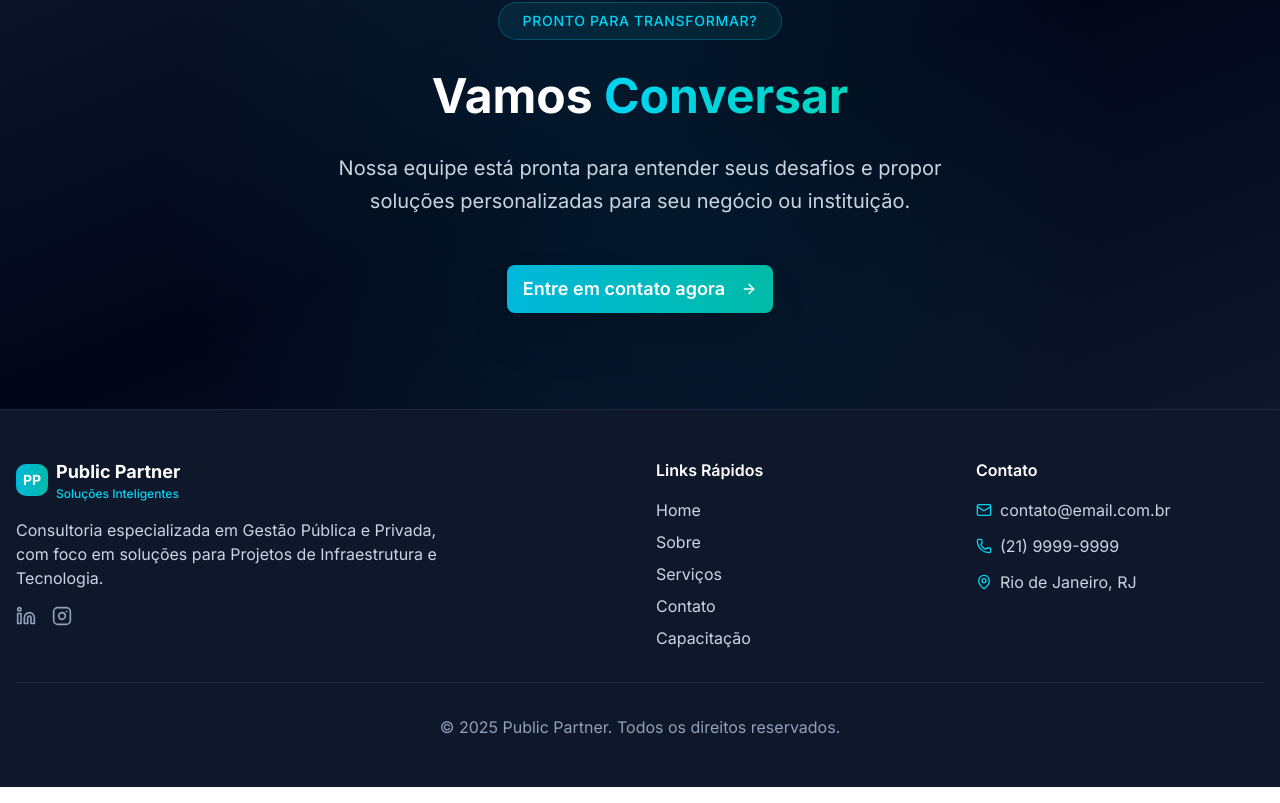
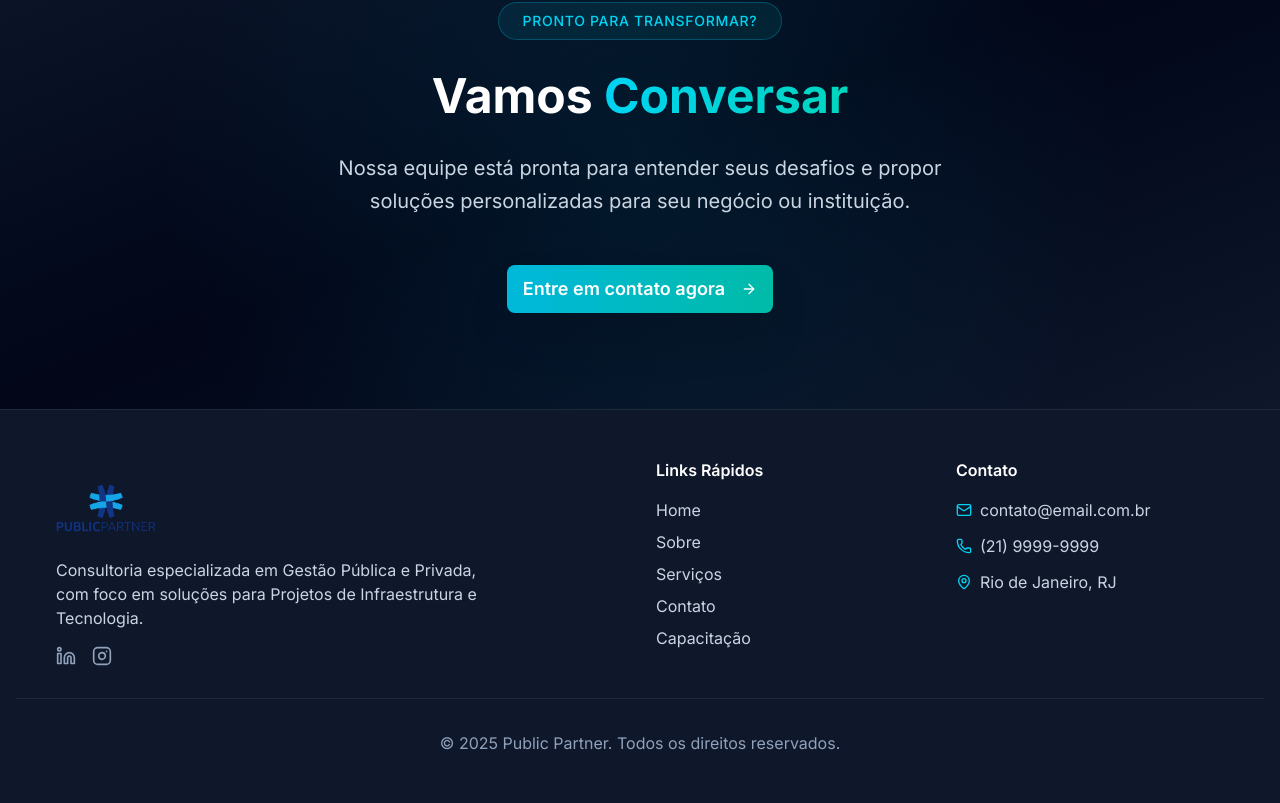
Before and after one commit to GalenoTon/pblcpartner, a Next.js app: page / in a window 1280 px wide. Shown: the part 2580-3383 px from the top of the page. Built offline with nearby package versions, Linux system fonts and the light colour scheme.

Commit message:
update: logo footer

```diff
--- a/components/footer.tsx
+++ b/components/footer.tsx
@@ -1,22 +1,26 @@
 import Link from "next/link"
 import { Mail, Phone, MapPin, Linkedin, Instagram } from "lucide-react"
+import Image from 'next/image';
+
 
 export default function Footer() {
   return (
     <footer className="bg-slate-900 border-t border-slate-800">
       <div className="container mx-auto px-4 py-12">
-        <div className="grid md:grid-cols-4 gap-8">
+        <div className="grid px-10 md:grid-cols-4 gap-8">
           {/* Company Info */}
           <div className="col-span-2">
-            <Link href="/" className="flex items-center space-x-2 mb-4">
-              <div className="w-8 h-8 bg-gradient-to-r from-cyan-500 to-teal-500 rounded-lg flex items-center justify-center">
-                <span className="text-white font-bold text-sm">PP</span>
-              </div>
-              <div>
-                <div className="text-white font-bold text-lg">Public Partner</div>
-                <div className="text-cyan-400 text-xs font-medium">Soluções Inteligentes</div>
-              </div>
-            </Link>
+          <Link href="/" className="flex items-center space-x-2">
+            <div className="relative w-25 h-25">
+              <Image
+                src="/logopartner.png"
+                alt="Logo Public Partner"
+                fill
+                className="object-contain"
+                priority
+              />
+            </div>
+          </Link>
             <p className="text-slate-300 mb-4 max-w-md">
               Consultoria especializada em Gestão Pública e Privada, com foco em soluções para Projetos de
               Infraestrutura e Tecnologia.
```
